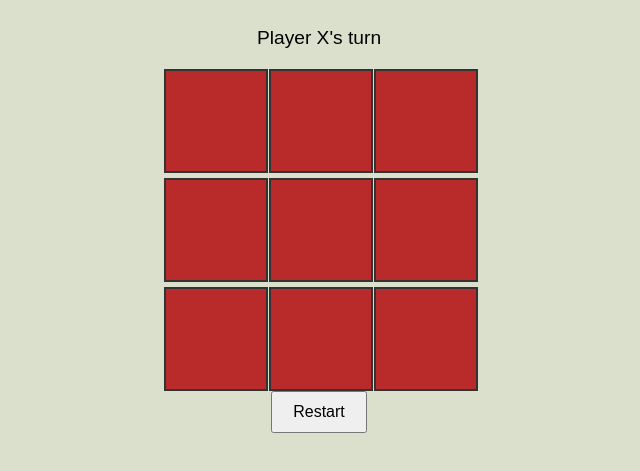
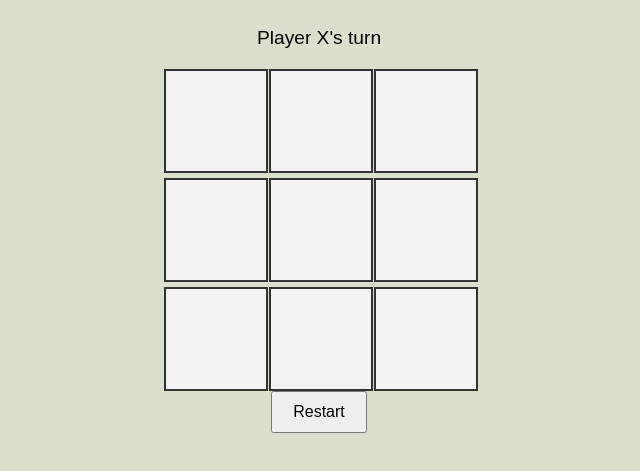
Before and after one commit to lokzii3/Mysecondrepo, a plain HTML site: page index.html in a window 1280 px wide. Shown: the part 111-582 px from the top of the page, without its empty margins (321-961 px from the left). Drawn offline with Linux system fonts and the light colour scheme.

Commit message:
Changes made

```diff
--- a/index.html
+++ b/index.html
@@ -26,7 +26,7 @@
     .cell {
       width: 100px;
       height: 100px;
-      background: rgb(185, 42, 42);
+      background: rgb(244, 242, 242);
       border: 2px solid #333;
       font-size: 2rem;
       text-align: center;
```
